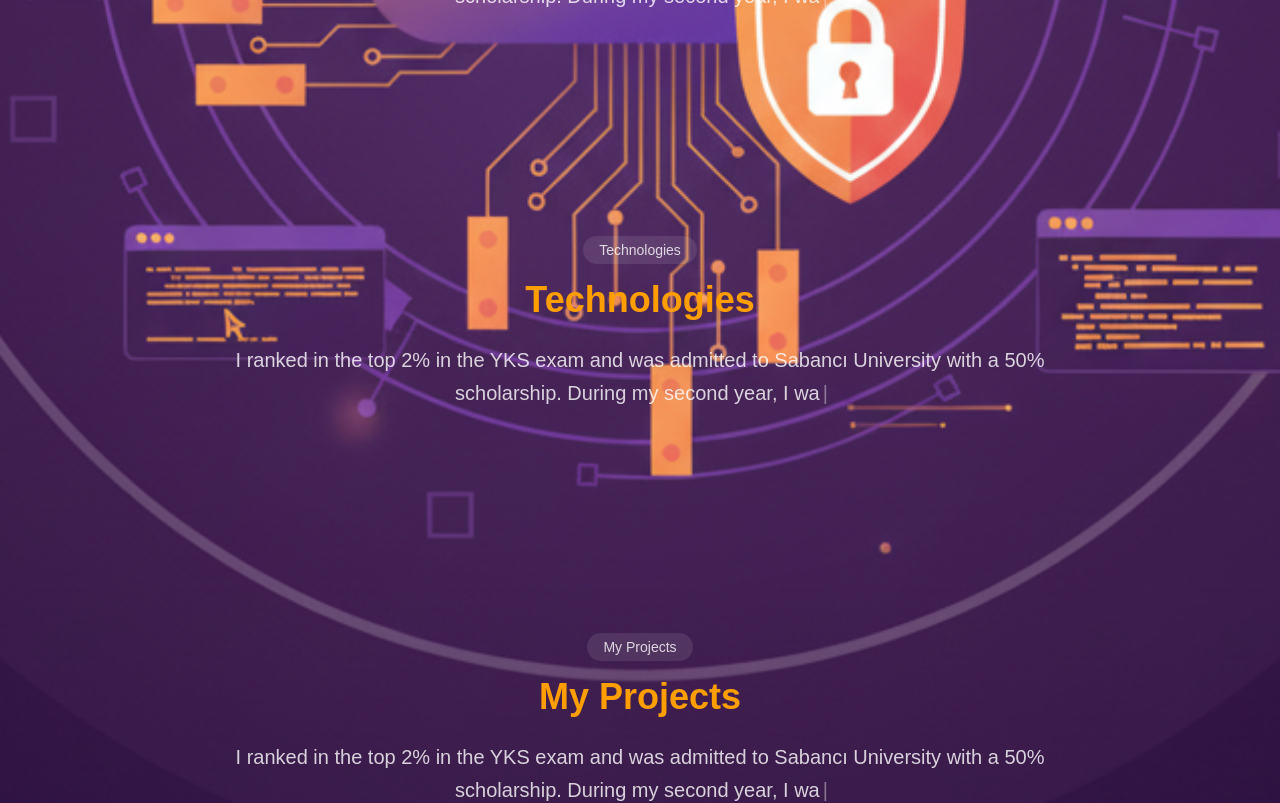
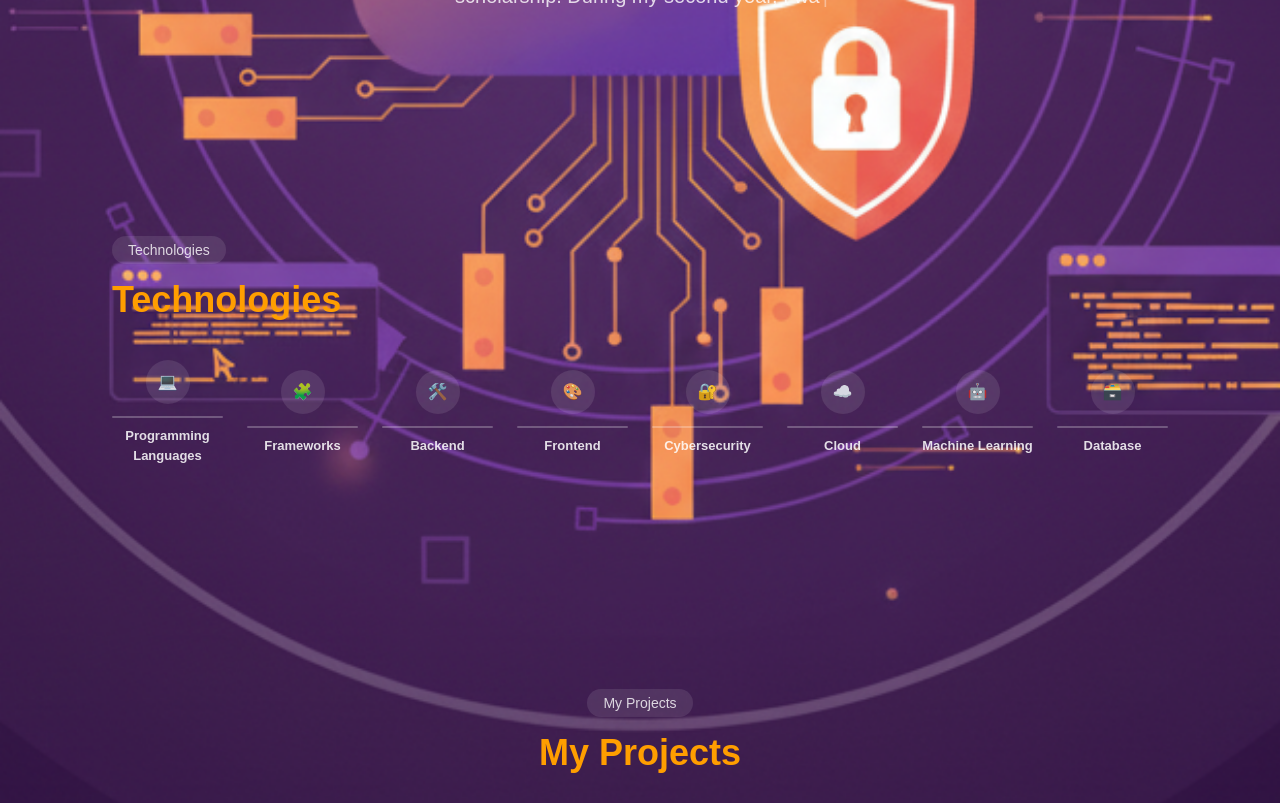
Before and after one commit to SelenayBuse/myPersonalSite, a Next.js app: page / in a window 1280 px wide. Shown: the part 1140-1943 px from the top of the page. Built offline with nearby package versions, Linux system fonts and the light colour scheme.

Commit message:
Tech component finalized

```diff
--- a/package.json
+++ b/package.json
@@ -13,6 +13,7 @@
     "next": "15.5.3",
     "react": "19.1.0",
     "react-dom": "19.1.0",
+    "react-icons": "^5.5.0",
     "react-simple-typewriter": "^5.0.1"
   },
   "devDependencies": {
--- a/src/components/Technologies.tsx
+++ b/src/components/Technologies.tsx
@@ -1,38 +1,175 @@
 "use client";
-import { Typewriter } from "react-simple-typewriter";
+import { useState } from "react";
+import {
+  // Languages
+  SiPython, SiC, SiCplusplus, SiSharp, SiPhp, SiJavascript, SiTypescript, SiDart,
+  // FE / FW
+  SiReact, SiNextdotjs, SiVuedotjs, SiFlutter, SiSelenium, SiSpring, SiHtml5, SiCss3, SiTailwindcss, SiVite, SiFramer,
+  // Sec
+  SiOwasp, SiKalilinux, SiWireshark, SiCisco,
+  // Cloud
+  SiGooglecloud, SiAmazon, SiDocker, SiKubernetes,
+  // ML
+  SiTensorflow, SiPytorch, SiKeras,
+  // DB
+  SiMysql, SiPostgresql, SiMongodb, SiFirebase,
+} from "react-icons/si";
+import { TbApi } from "react-icons/tb";
+import { HiOutlineLockClosed } from "react-icons/hi"; // fallback (e.g., TenSEAL, TF Federated)
+
+type Cat = {
+  id: string;
+  title: string;
+  emoji: string;
+  items: string[];
+};
+
+const CATEGORIES: Cat[] = [
+  { id: "pl",   title: "Programming Languages", emoji: "💻", items: ["Python", "C/C++/C#", "Java", "PHP", "JS/TS", "Dart"] },
+  { id: "fw",   title: "Frameworks",            emoji: "🧩", items: ["React", "Next.js", "Vue.js", "Flutter", "Selenium", "Spring Framework", "TenSEAL"] },
+  { id: "be",   title: "Backend",               emoji: "🛠️", items: ["REST", "Spring Framework", "Firebase"] },
+  { id: "fe",   title: "Frontend",              emoji: "🎨", items: ["React", "Next.js", "Vue.js", "HTML", "CSS/Tailwind", "Vite", "Framer Motion"] },
+  { id: "sec",  title: "Cybersecurity",         emoji: "🔐", items: ["OWASP", "Kali Linux", "Wireshark", "Cisco Packet Tracer"] },
+  { id: "cloud",title: "Cloud",                 emoji: "☁️", items: ["GCP", "AWS", "Docker", "Kubernetes"] },
+  { id: "mach", title: "Machine Learning",      emoji: "🤖", items: ["Tensorflow", "Tensorflow Federated", "PyTorch", "Keras"] },
+  { id: "db",   title: "Database",              emoji: "🗃️", items: ["MySQL", "PostgreSQL", "MongoDB", "Firebase Firestore"] },
+];
+
+/** Returns icon(s) for a given item label. */
+function IconFor({ label, size = 16 }: { label: string; size?: number }) {
+  const cls = "shrink-0";
+  switch (label) {
+    // --- Languages
+    case "Python":       return <SiPython size={size} className={cls} color="#3776AB" />;
+
+    case "PHP":          return <SiPhp size={size} className={cls} color="#777BB4" />;
+    case "Dart":         return <SiDart size={size} className={cls} color="#0175C2" />;
+    case "JS/TS":        return (
+      <span className="flex items-center gap-1">
+        <SiJavascript size={size} className={cls} color="#F7DF1E" />
+        <SiTypescript size={size} className={cls} color="#3178C6" />
+      </span>
+    );
+    case "C/C++/C#":     return (
+      <span className="flex items-center gap-1">
+        <SiC size={size} className={cls} color="#A8B9CC" />
+        <SiCplusplus size={size} className={cls} color="#00599C" />
+
+      </span>
+    );
+
+    // --- Frameworks / FE
+    case "React":             return <SiReact size={size} className={cls} color="#61DAFB" />;
+    case "Next.js":           return <SiNextdotjs size={size} className={cls} />;
+    case "Vue.js":            return <SiVuedotjs size={size} className={cls} color="#42B883" />;
+    case "Flutter":           return <SiFlutter size={size} className={cls} color="#02569B" />;
+    case "Selenium":          return <SiSelenium size={size} className={cls} color="#43B02A" />;
+    case "Spring Framework":  return <SiSpring size={size} className={cls} color="#6DB33F" />;
+    case "TenSEAL":           return <HiOutlineLockClosed size={size} className={cls} />;
+
+    // --- Backend
+    case "REST":              return <TbApi size={size} className={cls} />;
+    case "Firebase":          return <SiFirebase size={size} className={cls} color="#FFCA28" />;
+
+    // --- Frontend extras
+    case "HTML":              return <SiHtml5 size={size} className={cls} color="#E34F26" />;
+    case "CSS/Tailwind":      return (
+      <span className="flex items-center gap-1">
+        <SiCss3 size={size} className={cls} color="#1572B6" />
+        <SiTailwindcss size={size} className={cls} color="#38BDF8" />
+      </span>
+    );
+    case "Vite":              return <SiVite size={size} className={cls} color="#646CFF" />;
+    case "Framer Motion":     return <SiFramer size={size} className={cls} />;
+
+    // --- Security
+    case "OWASP":             return <SiOwasp size={size} className={cls} />;
+    case "Kali Linux":        return <SiKalilinux size={size} className={cls} color="#557C94" />;
+    case "Wireshark":         return <SiWireshark size={size} className={cls} color="#1679A7" />;
+    case "Cisco Packet Tracer": return <SiCisco size={size} className={cls} color="#1BA0D7" />;
+
+    // --- Cloud
+    case "GCP":               return <SiGooglecloud size={size} className={cls} color="#4285F4" />;
+    case "AWS":               return <SiAmazon size={size} className={cls} color="#FF9900" />;
+    case "Docker":            return <SiDocker size={size} className={cls} color="#2496ED" />;
+    case "Kubernetes":        return <SiKubernetes size={size} className={cls} color="#326CE5" />;
+
+    // --- ML
+    case "Tensorflow":            return <SiTensorflow size={size} className={cls} color="#FF6F00" />;
+    case "Tensorflow Federated":  return <SiTensorflow size={size} className={cls} color="#FF6F00" />;
+    case "PyTorch":               return <SiPytorch size={size} className={cls} color="#EE4C2C" />;
+    case "Keras":                 return <SiKeras size={size} className={cls} color="#D00000" />;
+
+    // --- DB
+    case "MySQL":             return <SiMysql size={size} className={cls} color="#4479A1" />;
+    case "PostgreSQL":        return <SiPostgresql size={size} className={cls} color="#336791" />;
+    case "MongoDB":           return <SiMongodb size={size} className={cls} color="#47A248" />;
+    case "Firebase Firestore":return <SiFirebase size={size} className={cls} color="#FFCA28" />;
+
+    default: return null;
+  }
+}
 
 export default function Technologies() {
+  const [active, setActive] = useState<string | null>(null);
+
   return (
-    <section
-      id="technologies"
-      className="scroll-mt-28 py-20 md:py-28 bg-transparent"
-    >
-      <div className="mx-auto max-w-4xl px-6 text-center">
-        <span className="inline-block rounded-full bg-white/10 px-4 py-1 text-sm text-white/80">
-          Technologies
-        </span>
+    <section id="technologies" className="scroll-mt-28 py-20 md:py-28 bg-transparent">
+      <div className="mx-auto max-w-6xl px-6">
+        <span className="inline-block rounded-full bg-white/10 px-4 py-1 text-sm text-white/80">Technologies</span>
+        <h2 className="mt-4 text-3xl md:text-4xl font-extrabold text-[var(--color-orange-500)]">Technologies</h2>
 
-        <h2 className="mt-4 text-3xl md:text-4xl font-extrabold text-[var(--color-orange-500)]">
-          Technologies
-        </h2>
+        {/* Header row */}
+        <div className="mt-10 grid grid-cols-2 sm:grid-cols-3 lg:grid-cols-8 gap-6">
+          {CATEGORIES.map((cat) => {
+            const isOpen = active === cat.id;
+            return (
+              <button
+                key={cat.id}
+                type="button"
+                aria-expanded={isOpen}
+                aria-controls={`panel-${cat.id}`}
+                onClick={() => setActive(isOpen ? null : cat.id)}
+                className="group select-none focus:outline-none"
+              >
+                <div className={`mx-auto flex h-11 w-11 items-center justify-center rounded-full text-base transition
+                  ${isOpen ? "bg-[var(--color-orange-600)] text-white shadow-[0_0_16px_rgba(255,125,0,.45)]"
+                           : "bg-white/10 text-white/90 group-hover:bg-white/15"}`}>
+                  <span className="leading-none">{cat.emoji}</span>
+                </div>
+                <div className={`mt-3 h-0.5 w-full rounded-full transition
+                  ${isOpen ? "bg-[var(--color-orange-600)] shadow-[0_0_14px_rgba(255,125,0,.55)]"
+                           : "bg-white/25 group-hover:bg-white/40"}`} />
+                <div className={`mt-2 text-center text-[13px] font-semibold transition
+                  ${isOpen ? "text-white" : "text-white/85 group-hover:text-white"}`}>
+                  {cat.title}
+                </div>
+              </button>
+            );
+          })}
+        </div>
 
-        <p className="mt-6 text-lg md:text-xl text-white/80 leading-relaxed">
-          <Typewriter
-            words={[
-              `I ranked in the top 2% in the YKS exam and was admitted to Sabancı University with a 50% scholarship.
-                During my second year, I was a Learning Assistant for NS101 and NS102 courses, allowing me to assist first year engineering students.
-                I was in Sabancı Women in Engineering Society (Sabancı WIE), actively planning events such as workshops, pitchdesks, and interviews.
-                I was chosen for Dean's List - High Honor award for 2 semesters in a row.
-                I graduated from Sabancı University with a Bachelor's in Computer Science and Engineering in 2025.
-                I completed my internship in Ericsson Türkiye as a Security Researcher in Jan 2025.`
-            ]}
-            typeSpeed={40}   // yazma hızı
-            deleteSpeed={0}  // silme yok
-            delaySpeed={1500} // cümleler arası bekleme
-            cursor
-            cursorStyle="|"
-          />
-        </p>
+        {/* Expanding panel */}
+        <div className="relative">
+          <div className={`transition-[max-height,opacity] duration-400 ease-out overflow-hidden
+            ${active ? "max-h-[520px] opacity-100" : "max-h-0 opacity-0"}`}>
+            {active && (
+              <div id={`panel-${active}`} className="mt-8 rounded-2xl border border-white/10 bg-white/5 p-6 backdrop-blur-sm">
+                <div className="text-white/90 text-sm font-semibold">
+                  {CATEGORIES.find((c) => c.id === active)?.title}
+                </div>
+                <ul className="mt-4 flex flex-wrap gap-2">
+                  {(CATEGORIES.find((c) => c.id === active)?.items ?? []).map((label) => (
+                    <li key={label} className="flex items-center gap-2 rounded-full bg-white/10 px-3 py-1 text-sm text-white/85">
+                      <IconFor label={label} />
+                      <span>{label}</span>
+                    </li>
+                  ))}
+                </ul>
+              </div>
+            )}
+          </div>
+        </div>
       </div>
     </section>
   );
```
Also changed, not shown: 1 other file (tests, documents, lock files or other folders).
